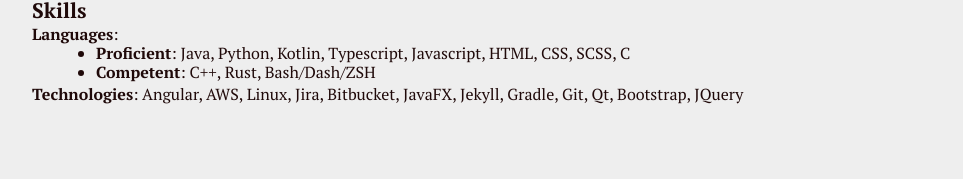
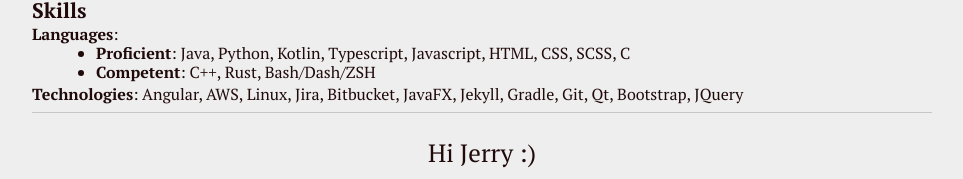
Before and after one commit to George-lewis/george-lewis.github.io, a Jekyll site: the page built from __pages/resume.markdown, in a window 1280 px wide. Shown: the part 799-978 px from the top of the page, without its empty margins (158-1121 px from the left). Built offline with Jekyll 4.4.1, drawn with Linux system fonts in a browser that asks for light colours; before the commit the page ends 923 px from its top, so only the background shows below that.

Commit message:
temporary easter egg

```diff
--- a/__pages/resume.markdown
+++ b/__pages/resume.markdown
@@ -59,3 +59,7 @@
 - **Competent**: C++, Rust, Bash/Dash/ZSH
 
 **Technologies**: Angular, AWS, Linux, Jira, Bitbucket, JavaFX, Jekyll, Gradle, Git, Qt, Bootstrap, JQuery
+
+---
+
+<div style="font-size: 25px; width: 100%; margin-top: 30px; text-align: center;">Hi Jerry :)</div>
```
